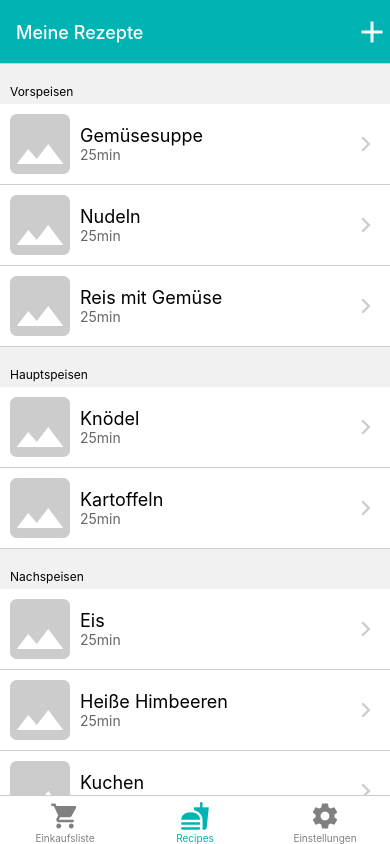
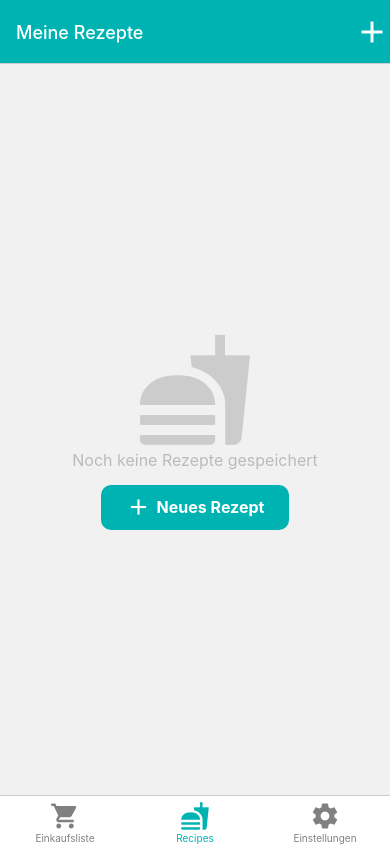
Before and after one commit to marrywal/hungryList, a React Native app: screen /Recipes in a window 390 px wide. Built offline with nearby package versions, Linux system fonts and the light colour scheme; what expo-linking would draw is missing.

Commit message:
save new recipe and display it

```diff
--- a/src/constants/interfaces.ts
+++ b/src/constants/interfaces.ts
@@ -21,6 +21,7 @@ export interface _PrepSteps {
 }
 
 export type _Category = 'Vorspeise' | 'Hauptspeise' | 'Nachspeise' | 'Getränk' | 'Snack';
+export type _CategoryNames = 'Vorspeisen' | 'Hauptspeisen' | 'Nachspeisen' | 'Getränke' | 'Snacks';
 
 export interface _Recipe {
     title: string,
@@ -29,3 +30,8 @@ export interface _Recipe {
     ingredients: _Ingredients[],
     prepSteps: _PrepSteps[],
 }
+
+export interface _RecipeList {
+    categoryName: _CategoryNames,
+    data: _Recipe[]
+}
--- a/src/navigation/LinkingConfiguration.ts
+++ b/src/navigation/LinkingConfiguration.ts
@@ -17,17 +17,17 @@ const linking: LinkingOptions<RootStackParamList> = {
         screens: {
           ShoppingList: {
             screens: {
-              ShoppingList: 'ShoppingList',
+              ShoppingList: 'shoppingList',
             },
           },
           Recipes: {
             screens: {
-              Recipes: 'Recipes',
+              Recipes: 'recipes',
             },
           },
           Settings: {
             screens: {
-              Settings: 'Settings',
+              Settings: 'settings',
             },
           },
         },
--- a/src/navigation/index.tsx
+++ b/src/navigation/index.tsx
@@ -61,6 +61,7 @@ function RootNavigator() {
         },
         headerTintColor: Colors[colorScheme].textOnTint,
       }}>
+      <Stack.Group>
         <Stack.Screen name="Root" component={BottomTabNavigator} options={({ route, navigation }) => ({
           title: getHeaderTitle(route),
           headerRight: () => {
@@ -81,6 +82,7 @@ function RootNavigator() {
           }
         })} />
         <Stack.Screen name="NotFound" component={NotFoundScreen} options={{ title: 'Oops!' }} />
+      </Stack.Group>
       <Stack.Group screenOptions={{ presentation: 'modal' }}>
         <Stack.Screen name="ModalNewRecipe" component={ModalNewRecipe}
           options={({ navigation }) => ({
--- a/src/screens/ModalNewRecipe.tsx
+++ b/src/screens/ModalNewRecipe.tsx
@@ -6,11 +6,11 @@ import { MaterialIcons } from '@expo/vector-icons';
 import useColorScheme from '../hooks/useColorScheme';
 import { Colors } from "../constants/Colors";
 import React from 'react';
-import { _Category, _Ingredients, _PrepSteps, _Recipe } from '../constants/interfaces';
+import { _Category, _Ingredients, _PrepSteps, _Recipe, _RecipeList } from '../constants/interfaces';
 import { useHeaderHeight } from '@react-navigation/elements';
 import { StyledSwipeable } from '../components/StyledSwipeable';
 
-export default function ModalNewRecipe() {
+export default function ModalNewRecipe({ navigation }: {navigation: any}) {
   const [selectedIndex, setSelectedIndex] = useState(1);
   const [allIngredients, setAllIngedients] = useState<_Ingredients[]>([]);
   const [allPrepSteps, setAllPrepSteps] = useState<_PrepSteps[]>([]);
@@ -192,11 +192,18 @@ export default function ModalNewRecipe() {
     recipe.ingredients = allIngredients;
     recipe.prepSteps = allPrepSteps;
 
-    console.log(recipe);
+    const itemsString = await AsyncStorage.getItem('@recipeList');
+    const allItems = itemsString ? JSON.parse(itemsString) : [];
 
-    // AsyncStorage.setItem('@newRecipe', JSON.stringify(recipe));
+    allItems.forEach((list: _RecipeList) => {
+      if (list.categoryName.includes(newRecipe.category)) {
+        list.data.push(recipe)
+      }
+    });
 
-    // close modal
+    AsyncStorage.setItem('@recipeList', JSON.stringify(allItems));
+
+    navigation.navigate('Recipes');
   }
 
 
--- a/src/screens/Recipes.tsx
+++ b/src/screens/Recipes.tsx
@@ -6,70 +6,34 @@ import useColorScheme from '../hooks/useColorScheme';
 import { Colors } from "../constants/Colors";
 import { useEffect, useState } from 'react';
 import { MaterialIcons } from '@expo/vector-icons';
+import { _RecipeList } from '../constants/interfaces';
 
-const DATA = [
+const DEFAULTDATA = [
   {
-    title: "Vorspeisen",
-    data: [
-      {
-        title: 'Gemüsesuppe'
+    categoryName: "Vorspeisen",
+    data: []
   },
   {
-        title: 'Nudeln'
-      },
-      {
-        title: 'Reis mit Gemüse'
-      },
+    categoryName: "Hauptspeisen",
+    data: [
     ]
   },
   {
-    title: "Hauptspeisen",
-    data: [
-      {
-        title: 'Knödel'
+    categoryName: "Nachspeisen",
+    data: []
   },
   {
-        title: 'Kartoffeln'
-      },
-    ]
+    categoryName: "Getränke",
+    data: []
   },
   {
-    title: "Nachspeisen",
-    data: [
-      {
-        title: 'Eis'
-      },
-      {
-        title: 'Heiße Himbeeren'
-      },
-      {
-        title: 'Kuchen'
-      },
-    ]
-  },
-  {
-    title: "Getränke",
-    data: [
-      {
-        title: 'Tee'
-      },
-      {
-        title: 'Milchshake'
-      },
-    ]
-  },
-  {
-    title: "Snacks",
-    data: [
-      {
-        title: 'Kartoffelchips'
-      },
-    ]
+    categoryName: "Snacks",
+    data: []
   },
 ];
 
 export default function Recipes({ navigation }: RootTabScreenProps<'Recipes'>) {
-  const [recipeListItems, setRecipeListItems] = useState<any>([]);
+  const [recipeListItems, setRecipeListItems] = useState<_RecipeList[]>([]);
   const [retrieve, setRetrieve] = useState(true);
   const scheme = useColorScheme();
 
@@ -81,14 +45,15 @@ export default function Recipes({ navigation }: RootTabScreenProps<'Recipes'>) {
   */
 
   useEffect(() => {
-    // FAKE DATA
     // AsyncStorage.removeItem('@recipeList');
-    AsyncStorage.setItem('@recipeList', JSON.stringify(DATA));
-    // FAKE DATA
-
+    const unsubscribe = navigation.addListener('focus', () => {
       const retrieveData = async () => {
         try {
-        const itemsString = await AsyncStorage.getItem('@recipeList');
+          let itemsString = await AsyncStorage.getItem('@recipeList');
+          if (!itemsString) {
+            AsyncStorage.setItem('@recipeList', JSON.stringify(DEFAULTDATA));
+            itemsString = await AsyncStorage.getItem('@recipeList');
+          }
           const allItems = itemsString ? JSON.parse(itemsString) : [];
           setRecipeListItems(allItems);
         } catch (error) {
@@ -100,7 +65,11 @@ export default function Recipes({ navigation }: RootTabScreenProps<'Recipes'>) {
         retrieveData();
         setRetrieve(false);
       }
-  }, [retrieve]);
+    });
+
+    return unsubscribe;
+
+  }, [navigation]);
 
   const styles = StyleSheet.create({
     container: {
@@ -203,7 +172,7 @@ export default function Recipes({ navigation }: RootTabScreenProps<'Recipes'>) {
             />
             <View>
               <Text style={styles.title}>{itemTitle}</Text>
-              <Text style={styles.subtitle}>25min</Text>
+              <Text style={styles.subtitle}>{item.duration}</Text>
             </View>
           </View>
           <MaterialIcons
@@ -248,10 +217,13 @@ export default function Recipes({ navigation }: RootTabScreenProps<'Recipes'>) {
           renderItem={({ item }) =>
             <Item item={item} />}
           sections={recipeListItems}
-          keyExtractor={(item, index) => item + index}
-          renderSectionHeader={({ section: { title } }) => (
-            <Text style={styles.header}>{title}</Text>
-          )}
+          keyExtractor={(item, index) => item.category + index}
+          renderSectionHeader={({ section: { categoryName, data } }) => {
+            if (data.length > 0) {
+              return <Text style={styles.header}>{categoryName} ({data.length})</Text>
+            }
+            return null;
+          }}
           stickySectionHeadersEnabled={false}
         />
       }
--- a/src/screens/ShoppingList.tsx
+++ b/src/screens/ShoppingList.tsx
@@ -173,6 +173,7 @@ export default function ShoppingList({ navigation }: RootTabScreenProps<'Shoppin
       // )}
       // stickySectionHeadersEnabled={false}
       /> :
+        <TouchableWithoutFeedback onPress={Keyboard.dismiss}>
           <View style={styles.emptyScreen}>
             <MaterialIcons
               name="shopping-cart"
@@ -182,7 +183,8 @@ export default function ShoppingList({ navigation }: RootTabScreenProps<'Shoppin
             <Text style={styles.emptyScreenText}>
               Deine Einkaufsliste ist leer
             </Text>
-        </View>}
+          </View>
+        </TouchableWithoutFeedback>}
     </SafeAreaView>
 
     <KeyboardAvoidingView
```
Lines whose indentation alone changed are shown as unchanged.
